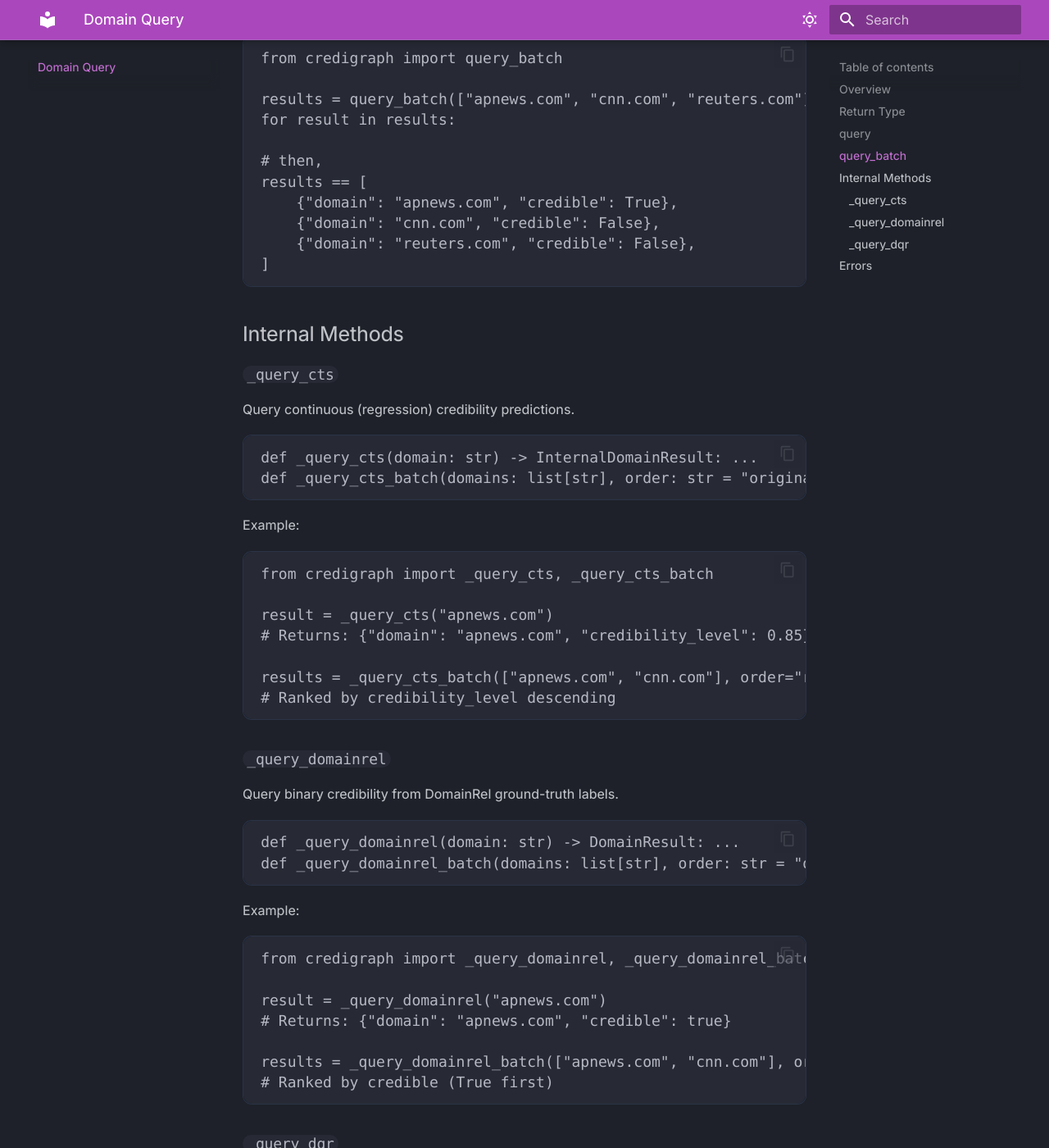
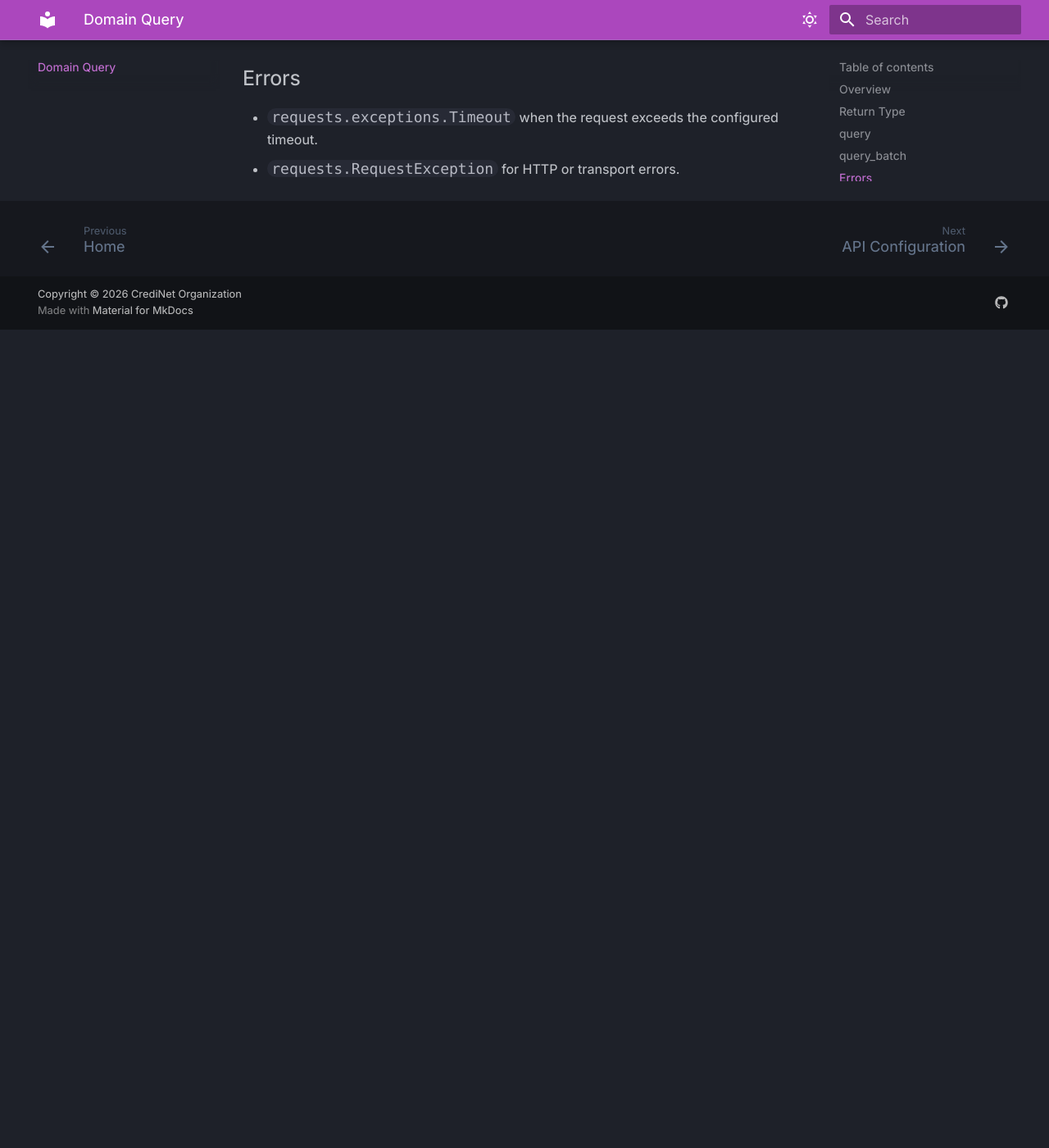
Before and after one commit to credi-net/CrediNet, an MkDocs documentation site: the page built from docs/domain-query.md, in a window 1280 px wide and 1400 px high, scrolled down 2305 px. Shown: the whole window at 82% size. Built offline with MkDocs 1.6.1 and Material for MkDocs 9.7.7, drawn with Linux system fonts in a browser that asks for light colours; some web fonts are replaced; after the commit the page ends 2707 px from its top, so only the background shows below that; some of the changed text lies outside the part shown.

Commit message:
update query page

````diff
--- a/docs/domain-query.md
+++ b/docs/domain-query.md
@@ -16,21 +16,9 @@ from typing import TypedDict
 class DomainResult(TypedDict):
     domain: str
     credible: bool
-
-
-class InternalDomainResult(TypedDict, total=False):
-    domain: str
-    credible: bool
-    credibility_level: float
 ```
 
-`credible` is the binary credibility prediction returned by the API.
-
-For internal methods:
-
-- `_query_cts*` returns continuous regression predictions from model.
-- `_query_domainrel*` returns binary labels from DomainRel ground-truth.
-- `_query_dqr*` returns continuous regression labels from DQR ground-truth.
+`credible` is the binary credibility prediction for the given domain.
 
 ## `query`
 
@@ -102,73 +90,7 @@ results == [
 ]
 ```
 
-## Internal Methods
-
-### `_query_cts`
-
-Query continuous (regression) credibility predictions.
-
-```python
-def _query_cts(domain: str) -> InternalDomainResult: ...
-def _query_cts_batch(domains: list[str], order: str = "original") -> list[InternalDomainResult]: ...
-```
-
-Example:
-
-```python
-from credigraph import _query_cts, _query_cts_batch
-
-result = _query_cts("apnews.com")
-# Returns: {"domain": "apnews.com", "credibility_level": 0.85}
-
-results = _query_cts_batch(["apnews.com", "cnn.com"], order="ranked")
-# Ranked by credibility_level descending
-```
-
-### `_query_domainrel`
-
-Query binary credibility from DomainRel ground-truth labels.
-
-```python
-def _query_domainrel(domain: str) -> DomainResult: ...
-def _query_domainrel_batch(domains: list[str], order: str = "original") -> list[DomainResult]: ...
-```
-
-Example:
-
-```python
-from credigraph import _query_domainrel, _query_domainrel_batch
-
-result = _query_domainrel("apnews.com")
-# Returns: {"domain": "apnews.com", "credible": true}
-
-results = _query_domainrel_batch(["apnews.com", "cnn.com"], order="ranked")
-# Ranked by credible (True first)
-```
-
-### `_query_dqr`
-
-Query regression credibility from DQR ground-truth labels.
-
-```python
-def _query_dqr(domain: str) -> InternalDomainResult: ...
-def _query_dqr_batch(domains: list[str], order: str = "original") -> list[InternalDomainResult]: ...
-```
-
-Example:
-
-```python
-from credigraph import _query_dqr, _query_dqr_batch
-
-result = _query_dqr("apnews.com")
-# Returns: {"domain": "apnews.com", "credibility_level": 0.77}
-
-results = _query_dqr_batch(["apnews.com", "cnn.com"], order="ranked")
-# Ranked by credibility_level descending
-```
-
 ## Errors
 
-- `ValueError` on invalid domain input.
 - `requests.exceptions.Timeout` when the request exceeds the configured timeout.
 - `requests.RequestException` for HTTP or transport errors.
````
